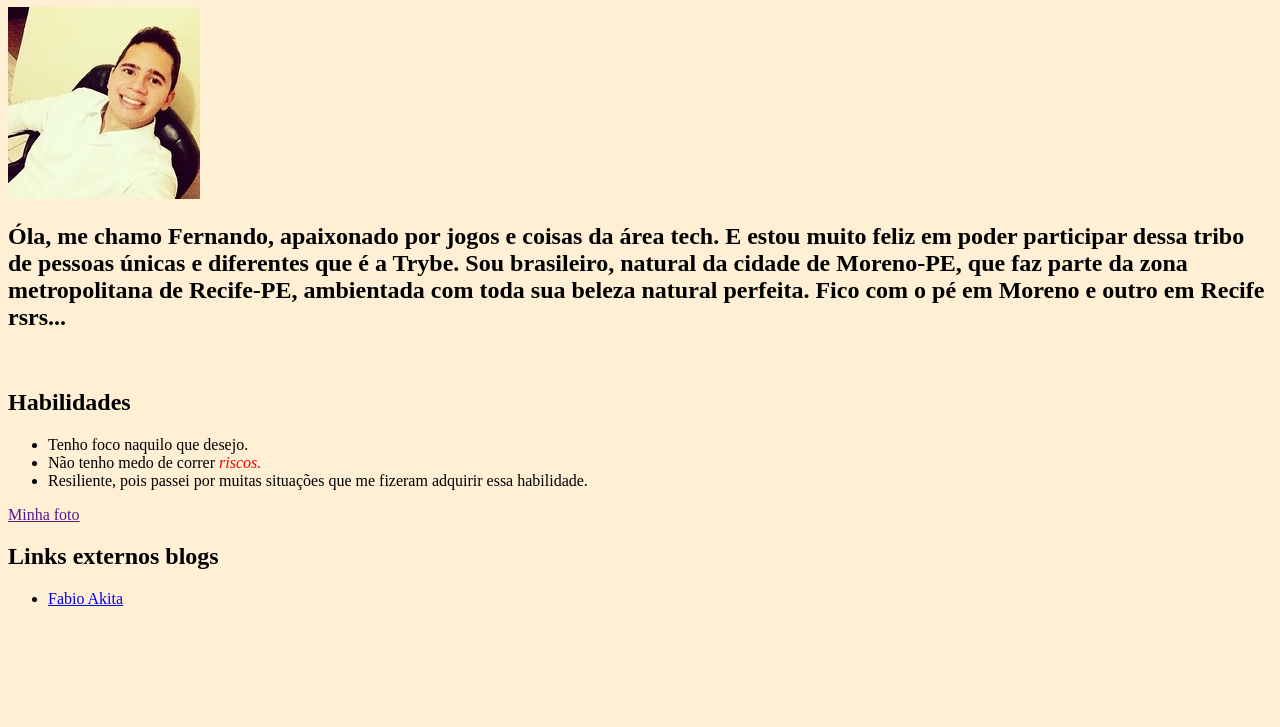
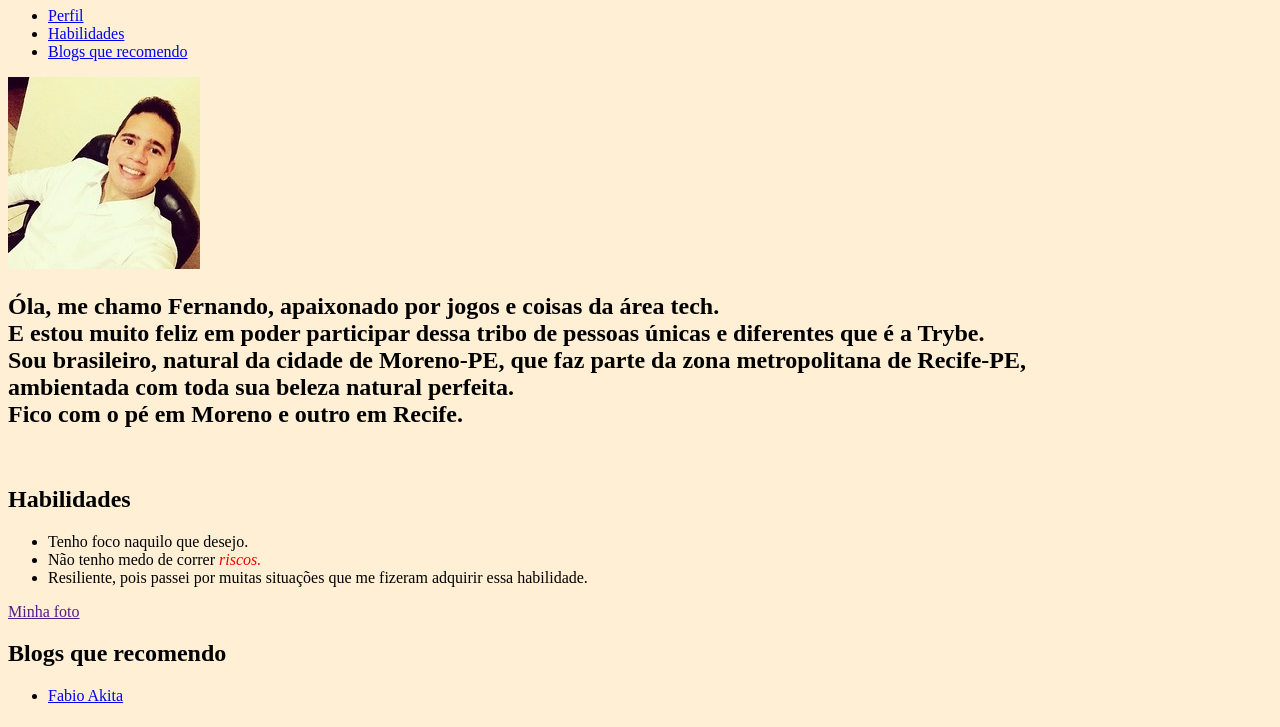
Before and after one commit to FernandoLimas/FernandoLimas.github.io, a plain HTML site: page index.html in a window 1280 px wide. Shown: the part 73-800 px from the top of the page. Drawn offline with Linux system fonts and the light colour scheme.

Commit message:
subindo portfolio

```diff
--- a/index.html
+++ b/index.html
@@ -9,11 +9,19 @@
 </head>
 <body>
     <h1>Fernando Filipe de Lima</h1>
+
+    <ul>
+       <li><a href="#perfil">Perfil</a></li>
+       <li><a href="#habilidades">Habilidades</a></li>
+       <li><a href="#blog">Blogs que recomendo</a></li>
+    </ul>
+
        <img id="#foto" src="perfil.jpeg" alt="foto perfil"></a>
     <br>
-            <h2>Óla, me chamo <strong>Fernando</strong>, apaixonado por jogos e coisas da área tech. E estou muito feliz em poder participar dessa tribo de pessoas únicas e diferentes que é a Trybe. Sou brasileiro, natural da cidade de Moreno-PE, que faz parte da zona metropolitana de Recife-PE, ambientada com toda sua beleza natural perfeita. Fico com o pé em Moreno e outro em Recife rsrs...</h2>
+    <h2 id="perfil">Óla, me chamo <strong>Fernando</strong>, apaixonado por jogos e coisas da área tech.<br> E estou muito feliz em poder participar dessa tribo de pessoas únicas e diferentes que é a Trybe. <br>Sou brasileiro, natural da cidade de Moreno-PE, que faz parte da zona metropolitana de Recife-PE, <br>ambientada com toda sua beleza natural perfeita. <br>Fico com o pé em Moreno e outro em Recife.</h2>
     <br>
-            <h2> Habilidades</h2>
+
+    <h2 id="habilidades"> Habilidades</h2>
     <ul>
         <li>Tenho foco naquilo que desejo.</li>
         <li>Não tenho medo de correr <em> riscos.</em></li>
@@ -22,7 +30,7 @@
     <a id="foto" href="" >Minha foto</a>
     <br>
 
-            <h2>Links externos blogs</h2>
+    <h2 id="blog">Blogs que recomendo</h2>
     <ul><li> <a href="https://www.akitaonrails.com/" target="_blank">Fabio Akita</a></li></ul>
 </body>
 </html>
--- a/stylee.css
+++ b/stylee.css
@@ -1,9 +1,14 @@
+
+
 h1{
     color: blue;
+    text-align: center;
 }
 body{
     background-color: papayawhip;
+
 }
+
 em{
     color: red;
 }
```
Lines whose indentation alone changed are shown as unchanged.
